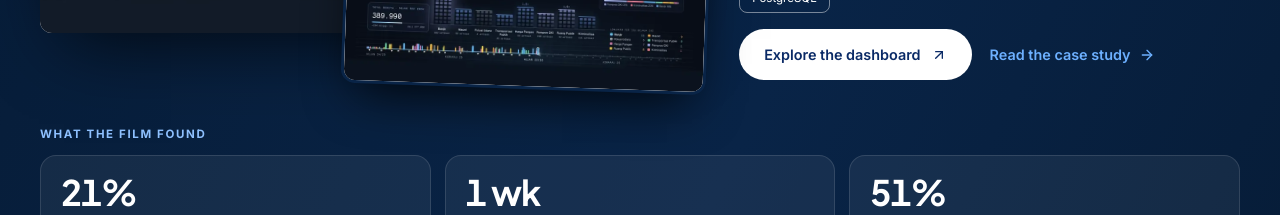
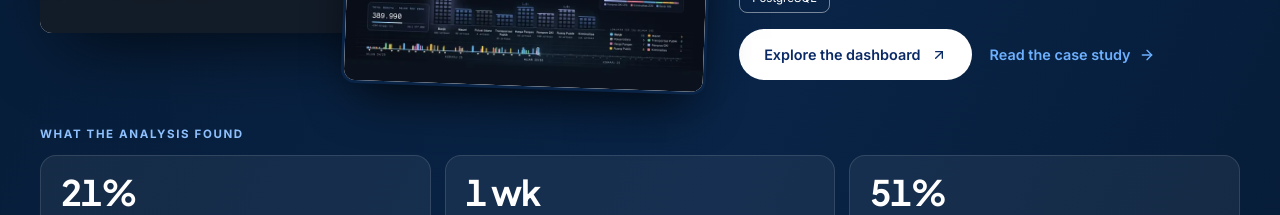
Before and after one commit to adryanra97/alvin-homepage, a Next.js app: page / in a window 1280 px wide. Shown: the part 2940-3155 px from the top of the page. Built offline with nearby package versions, Linux system fonts and the light colour scheme; no server answers.

Commit message:
copy: clarify portfolio title and Jakarta dashboard experience in components/ProjectShowcase.tsx

```diff
--- a/components/ProjectShowcase.tsx
+++ b/components/ProjectShowcase.tsx
@@ -52,7 +52,7 @@ export default function ProjectShowcase() {
 
       {teaser.length ? (
         <div className="pj-found">
-          <p className="pj-found-label">What the film found</p>
+          <p className="pj-found-label">What the analysis found</p>
           <ul>
             {teaser.map((f) => (
               <li key={f.title} data-spot>
```
